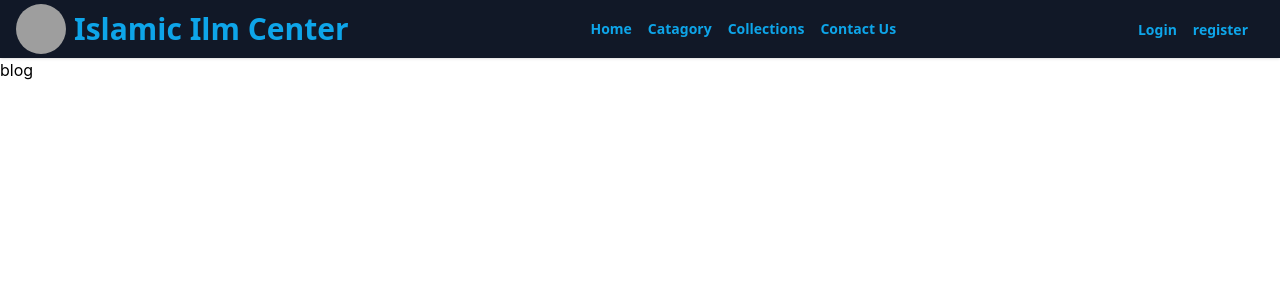
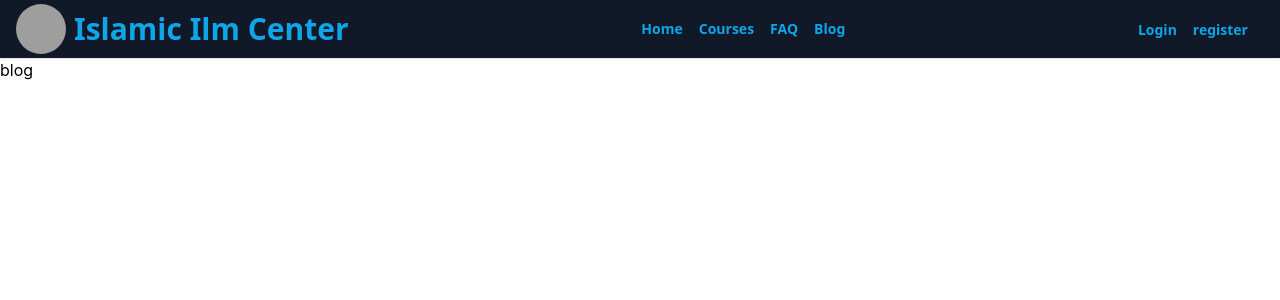
Before and after one commit to AbuSuraj/Islamic-Ilm-Center-Client, a React (Create React App) app: page /blog in a window 1280 px wide. Shown: the top 300 px of the page. Built offline with nearby package versions, Linux system fonts and the light colour scheme; no server answers; grey boxes are pictures that could not be loaded.

Commit message:
course title added in courses page

```diff
--- a/src/Pages/Courses/Courses.js
+++ b/src/Pages/Courses/Courses.js
@@ -1,9 +1,25 @@
 import React from 'react';
+import { useLoaderData } from 'react-router-dom';
+import CoursesHeading from './CoursesHeading/CoursesHeading';
 
 const Courses = () => {
+    const courses = useLoaderData();
     return (
-        <div>
-            <h2>courses</h2>
+        <div className='grid grid-cols-12 gap-2 ' >
+            <div className='col-span-2   m-4'>
+                <h2 className='text-2xl font-bold'>Our Courses</h2>
+                <div className=''>
+                    {
+                        courses.map(course =><CoursesHeading
+                        key={course.id}
+                        course = {course}
+                        ></CoursesHeading>)
+                    }
+                </div>
+            </div>
+            <div className='col-span-10   m-2 '>
+
+            </div>
         </div>
     );
 };
--- /dev/null
+++ b/src/Pages/Courses/CoursesHeading/CoursesHeading.js
@@ -0,0 +1,19 @@
+import React from "react";
+
+const CoursesHeading = ({ course }) => {
+  const { id, name } = course;
+  console.log(course);
+  return (
+    <div>
+      <button
+        style={{width:124}}
+        type="button"
+        className="text-xl border border-indigo-500 bg-blue-900 text-white rounded-md px-4 py-2 m-2 transition duration-500 ease hover:bg-blue-600 focus:outline-none focus:shadow-outline"
+      >
+        {name}
+      </button>
+    </div>
+  );
+};
+
+export default CoursesHeading;
--- a/src/Pages/SharedPages/Header/Header.js
+++ b/src/Pages/SharedPages/Header/Header.js
@@ -34,14 +34,14 @@ const Header = () => {
               <li  className="text-sm font-semibold  mr-4"><Link className="hover:text-gray-200" to={"/home"}>
                 Home
               </Link></li>
-              <li   className=" text-sm font-semibold mr-4"><Link className="hover:text-gray-200" to={"/category"}>
-                Catagory
+              <li   className=" text-sm font-semibold mr-4"><Link className="hover:text-gray-200" to={"/courses"}>
+                Courses
               </Link></li>
-              <li  className="text-sm font-semibold mr-4"><Link className="hover:text-gray-200" to={"/collection"}>
-                Collections
+              <li  className="text-sm font-semibold mr-4"><Link className="hover:text-gray-200" to={"/faq"}>
+                FAQ
               </Link></li>
-              <li h className="text-sm font-semibold hover:text-purple-600"><Link className="hover:text-gray-200" to={"/contact us"}>
-                Contact Us
+              <li h className="text-sm font-semibold hover:text-purple-600"><Link className="hover:text-gray-200" to={"/blog"}>
+                Blog
               </Link></li>
             </ul>
 
@@ -90,14 +90,14 @@ const Header = () => {
               <li  className="text-sm font-semibold mb-1"><Link className="hover:text-gray-200" to={"/home"}>
                 Home
               </Link></li>
-              <li className="text-sm font-semibold  mb-1"><Link className="hover:text-gray-200" to={"/categories"}>
-                Categories
+              <li className="text-sm font-semibold  mb-1"><Link className="hover:text-gray-200" to={"/courses"}>
+                Courses
               </Link></li>
-              <li className=" text-sm font-semibold   mb-1"><Link className="hover:text-gray-200" to={"/collection"}>
-                Collections
+              <li className=" text-sm font-semibold   mb-1"><Link className="hover:text-gray-200" to={"/faq"}>
+                FAQ
               </Link></li>
-              <li className="text-sm font-semibold  mb-1"><Link className="hover:text-gray-200" to={"/contact"}>
-                contact us
+              <li className="text-sm font-semibold  mb-1"><Link className="hover:text-gray-200" to={"/blog"}>
+                Blog
               </Link></li>
               <ul className="list-none flex justify-between items-center border-t-2 pt-2">
                 <li><Link className="text-sm font-semibold mr-4 hover:text-gray-200" to={"/login"}>
--- a/src/Routes/Routes/Routes.js
+++ b/src/Routes/Routes/Routes.js
@@ -18,7 +18,8 @@ export const routes = createBrowserRouter([
             },
             {
                 path:'/courses',
-                element:<Courses></Courses>
+                element:<Courses></Courses>,
+                loader: () =>fetch('https://ilm-center-server.vercel.app/categories')
             },
             {
                 path:'/faq',
--- a/src/index.js
+++ b/src/index.js
@@ -4,12 +4,16 @@ import './index.css';
 import App from './App';
 import reportWebVitals from './reportWebVitals';
 import AuthProvider from './context/AuthProvider/AuthProvider';
+import { Toaster } from 'react-hot-toast';
 
 
 const root = ReactDOM.createRoot(document.getElementById('root'));
 root.render(
   <React.StrictMode>
-     <AuthProvider><App /></AuthProvider>
+     <AuthProvider>
+    <Toaster></Toaster>
+      <App />
+     </AuthProvider>
   </React.StrictMode>
 );
 
```
